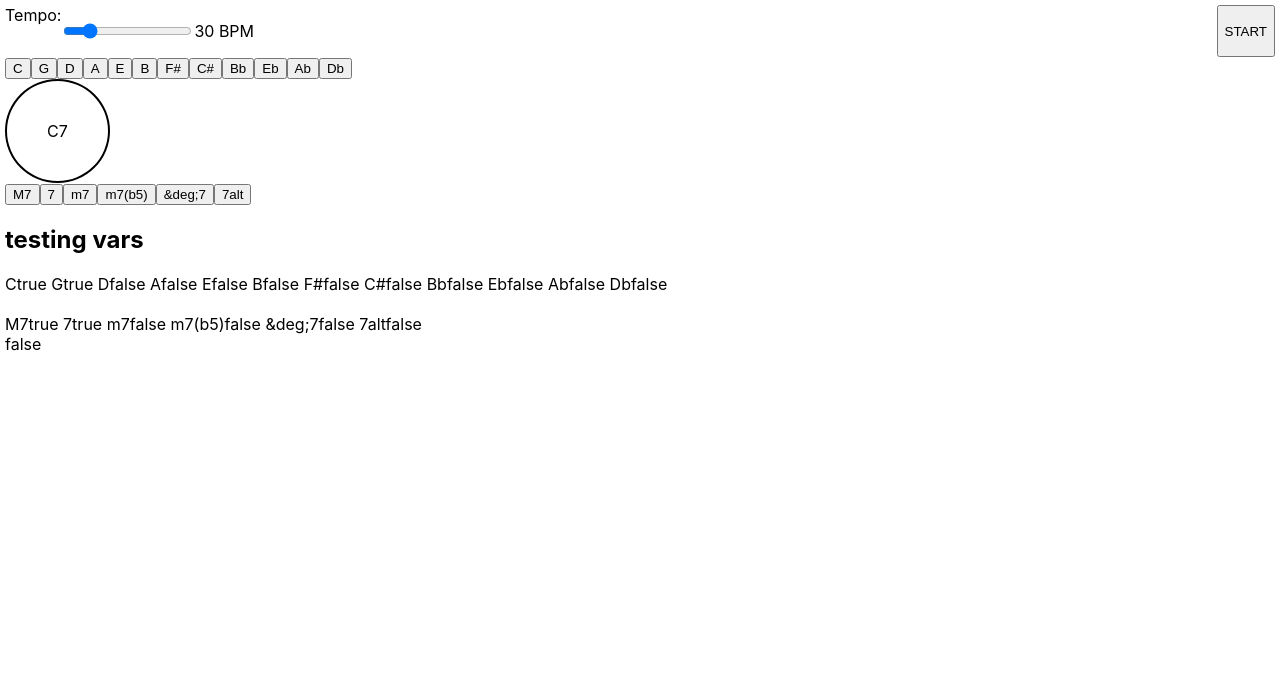
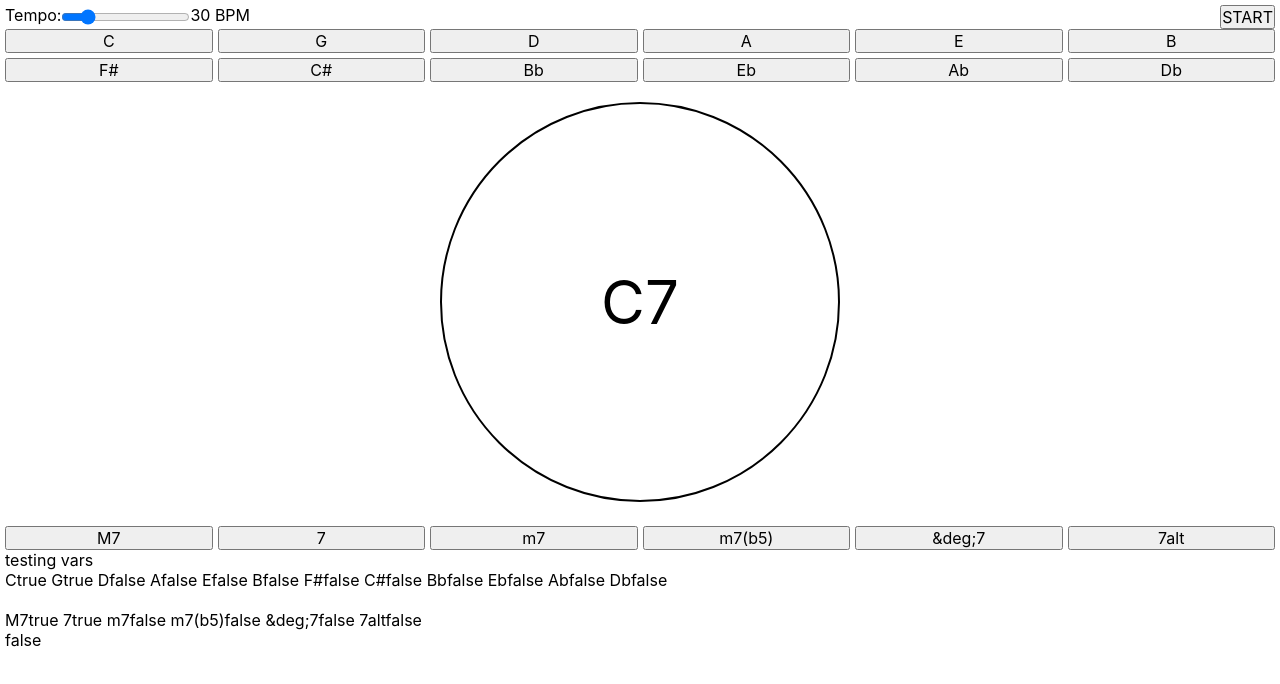
Before and after one commit to JHughesSUTA/keyboard-harmony-practice-tools, a React (Create React App) app: page / in a window 1280 px wide. Shown: the top 684 px of the page. Built offline with nearby package versions, Linux system fonts and the light colour scheme.

Commit message:
update buttons and display layout

```diff
--- a/src/components/Chords.js
+++ b/src/components/Chords.js
@@ -3,7 +3,7 @@ import Button from "./Button";
 
 const Chords = ({ onToggle, chords }) => {
   return (
-    <div className="chords">
+    <div id="chords">
       {chords.map((chord) => (
         <Button
           buttonValue={chord.value}
--- a/src/components/Display.js
+++ b/src/components/Display.js
@@ -3,10 +3,14 @@ import "../styles/display.css";
 const Display = ({ displayKey, displayChord }) => {
   return (
     <>
-      <div className="display">
-        {displayKey}
-        {/* {keyOptions.map((option) => option.value + option.selected + " ")} */}
-        {displayChord}
+      <div id="display">
+        <div className="display__circle">
+          <p>
+            {displayKey}
+            {/* {keyOptions.map((option) => option.value + option.selected + " ")} */}
+            {displayChord}
+          </p>
+        </div>
       </div>
     </>
   );
--- a/src/components/Keys.js
+++ b/src/components/Keys.js
@@ -3,7 +3,7 @@ import Button from "./Button";
 
 const Keys = ({ onToggle, keys }) => {
   return (
-    <div className="keys">
+    <div id="keys">
       {keys.map((key) => (
         <Button
           buttonValue={key.value}
--- a/src/styles/chords.css
+++ b/src/styles/chords.css
@@ -0,0 +1 @@
+#chords{display:grid;gap:5px;grid-template-columns:repeat(6, 1fr)}
--- a/src/styles/chords.scss
+++ b/src/styles/chords.scss
@@ -0,0 +1,6 @@
+#chords {
+  display: grid;
+  gap: 5px;
+  // grid-template-columns: 1fr 1fr 1fr 1fr 1fr 1fr;
+  grid-template-columns: repeat(6, 1fr);
+}
--- a/src/styles/container.css
+++ b/src/styles/container.css
@@ -1 +1 @@
-.container{padding:5px}
+*,*::before,*::after{box-sizing:border-box}*{margin:0;padding:0;font:inherit}img,picture,svg,video{display:block;max-width:100%}input,textarea,button,select{font:inherit}body{min-height:100vh}.container{padding:5px;min-height:100vh}
--- a/src/styles/container.scss
+++ b/src/styles/container.scss
@@ -1,3 +1,42 @@
+// reset
+*,
+*::before,
+*::after {
+  box-sizing: border-box;
+}
+
+* {
+  margin: 0;
+  padding: 0;
+  font: inherit;
+}
+
+img,
+picture,
+svg,
+video {
+  display: block;
+  max-width: 100%;
+}
+
+input,
+textarea,
+button,
+select {
+  font: inherit;
+}
+
+body {
+  min-height: 100vh;
+}
+
+// html {
+//   color-scheme: dark light;
+// }
+
+
+
 .container {
   padding: 5px;
+  min-height: 100vh;
 }
--- a/src/styles/display.css
+++ b/src/styles/display.css
@@ -1 +1 @@
-.display{font-size:16px;border:2px solid #000;border-radius:50%;padding:40px;text-align:center;display:inline-block}
+#display{text-align:center;margin:10px auto}#display .display__circle{display:inline-block;margin:10px auto;border:2px solid #000;border-radius:50%;aspect-ratio:1/1;width:100%;max-width:400px;position:relative}#display .display__circle p{font-size:60px;position:absolute;top:50%;left:50%;transform:translate(-50%, -50%)}
--- a/src/styles/display.scss
+++ b/src/styles/display.scss
@@ -1,8 +1,22 @@
-.display {
-  font-size: 16px;
-  border: 2px solid black;
-  border-radius: 50%;
-  padding: 40px;
+#display {
   text-align: center;
-  display: inline-block;
+  margin: 10px auto;
+  .display__circle {
+    display: inline-block;
+    margin: 10px auto;
+    border: 2px solid black;
+    border-radius: 50%;
+    aspect-ratio: 1 / 1;
+    width: 100%;
+    max-width: 400px;
+    position: relative;
+
+    p {
+      font-size: 60px;
+      position: absolute;
+      top: 50%;
+      left: 50%;
+      transform: translate(-50%, -50%);
+    }
+  }
 }
--- a/src/styles/keys.css
+++ b/src/styles/keys.css
@@ -0,0 +1 @@
+#keys{display:grid;gap:5px;grid-template-columns:repeat(6, 1fr)}
--- a/src/styles/keys.scss
+++ b/src/styles/keys.scss
@@ -0,0 +1,6 @@
+#keys {
+  display: grid;
+  gap: 5px;
+  // grid-template-columns: 1fr 1fr 1fr 1fr 1fr 1fr;
+  grid-template-columns: repeat(6, 1fr);
+}
```
Also changed, not shown: src/index.css (line endings or trailing spaces).
